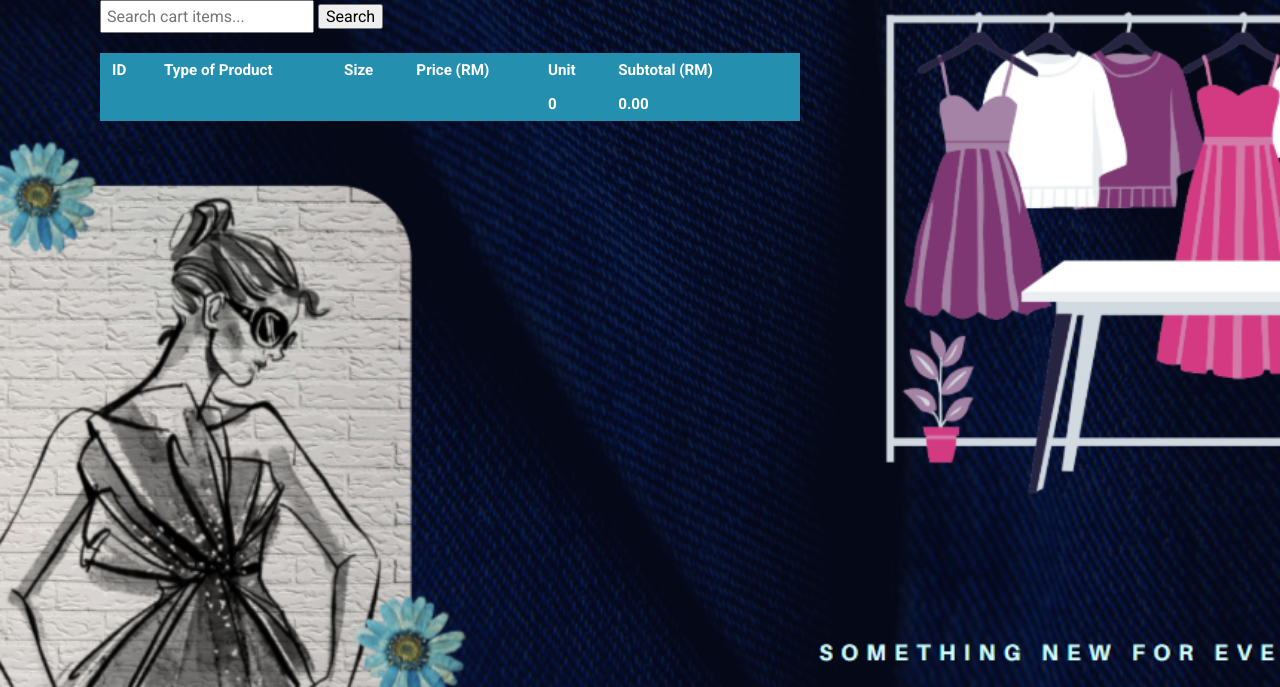
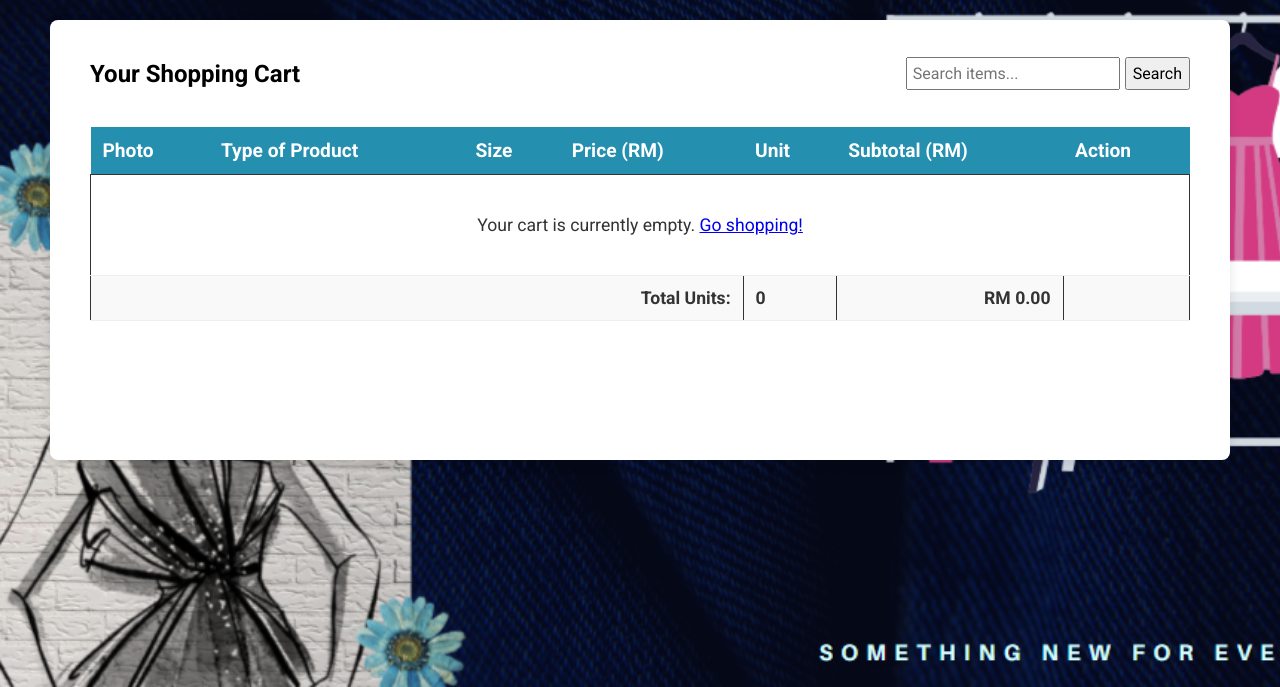
Before and after one commit to jaclynnnn29/php-assignment, a PHP site: page /order/cart.php in a window 1280 px wide. Shown: the part 113-800 px from the top of the page. Run offline with PHP 8.4, Linux system fonts and the light colour scheme; lists and menus that the app fills with data are empty.

Commit message:
alot of changes so busy dont kacao me

```diff
--- a/M&H Online Shopping/_base.php
+++ b/M&H Online Shopping/_base.php
@@ -260,6 +260,23 @@ function is_exists($value, $table, $field) {
     return $stm->fetchColumn() > 0;
 }
 
+function generate_id($table, $column, $prefix, $length) {
+    global $_db;
+    $stm = $_db->prepare("SELECT MAX($column) FROM `$table` WHERE $column LIKE ?");
+    $stm->execute(["$prefix%"]);
+    $max = $stm->fetchColumn();
+
+    if ($max) {
+        $n = (int)substr($max, strlen($prefix)) + 1;
+    } else {
+        $n = 1;
+    }
+
+    return $prefix . str_pad($n, $length, '0', STR_PAD_LEFT);
+}
+
+
+
 // ============================================================================
 // Global Constants and Variables
 // ============================================================================
--- a/M&H Online Shopping/_head.php
+++ b/M&H Online Shopping/_head.php
@@ -4,73 +4,60 @@
     <meta charset="UTF-8">
     <meta name="viewport" content="width=device-width, initial-scale=1.0">
     <title><?= $_title ?? 'Untitled' ?></title>
-    <link rel="shortcut icon" href="/images/favicon.png">
-    <link rel="stylesheet" href="/css/app.css">
+    <link rel="stylesheet" href="../css/app.css">
     <script src="https://cdnjs.cloudflare.com/ajax/libs/jquery/3.7.1/jquery.min.js"></script>
-    <script src="/js/app.js"></script>
     <link rel="stylesheet" href="https://cdnjs.cloudflare.com/ajax/libs/font-awesome/6.0.0/css/all.min.css">
     <link href='https://unpkg.com/boxicons@2.1.4/css/boxicons.min.css' rel='stylesheet'>
 </head>
 <body>
-    <!-- Flash message -->
     <div id="info"><?= temp('info') ?></div>
 
     <header>
         <h1>
-            <a href="/home.php">
-                <img src="/images/MnH_Logo.png" alt="M&H Logo">
+            <a href="../home.php">
+                <img src="../images/MnH_Logo.png" alt="M&H Logo">
                 <span>M&H Online Shopping</span>
             </a>
         </h1>
 
         <div>
-            <a href="/home.php" class="<?= $_title == 'Home' ? 'active' : '' ?>">
+            <a href="../home.php" class="<?= ($_title ?? '') == 'Home' ? 'active' : '' ?>">
                 <i class="bx bx-home-alt"></i> Home
             </a>
-            <a href="/product/list.php">
+            <a href="../product/list.php">
                 <i class="bx bx-package"></i> Products
             </a>
 
             <?php if ($_user): ?>
-                <a href="/logout.php"><i class="bx bx-door-open-alt"></i> Logout</a>
+                <a href="../logout.php"><i class="bx bx-door-open-alt"></i> Logout</a>
             <?php else: ?>
-                <a href="/login.php"><i class="bx bx-key"></i> Login</a>
-                <a href="/user/register.php"><i class="bx bx-user-plus"></i> Register</a>
+                <a href="../login.php"><i class="bx bx-key"></i> Login</a>
+                <a href="../user/register.php"><i class="bx bx-user-plus"></i> Register</a>
             <?php endif ?>
 
-            <a href="/contact.php">
-                <i class="bx bx-id-card"></i> Contact
-            </a>
-
-            <a href="/about.php">
-                <i class="bx bx-info-circle"></i> About
-            </a>
-
+            <a href="../contact.php"><i class="bx bx-id-card"></i> Contact</a>
+            <a href="../about.php"><i class="bx bx-info-circle"></i> About</a>
         </div>
     </header>
 
     <nav class="sub_nav">
-            <a href="/index.php">Index</a>
-            <a href="/product/list.php">Products</a>
-            <a href="/order/cart.php">
+        <a href="../index.php">Index</a>
+        <a href="../product/list.php">Products</a>
+        <a href="../order/cart.php">
             Shopping Cart
-
             <?php
                 $cart = get_cart();
                 $count = count($cart);
-                    if ($count) {
-                        echo "($count)";
-                    }
+                if ($count) echo "($count)";
             ?>
         </a>
 
-            <?php if ($_user?->role == 'Member'): ?>
-                <a href="/order/history.php">Order History</a>
+        <?php if (($_user->role ?? '') == 'Member'): ?>
+            <a href="../order/history.php">Order History</a>
         <?php endif ?>
 
-            <?php if ($_user?->role == 'Admin'): ?>
-                <a href="/admin/product_list.php">Product List (Admin)</a>
-                <a href="/admin/product_manage.php">Product Management (Admin)</a>
+        <?php if (($_user->role ?? '') == 'Admin'): ?>
+            <a href="../admin/product_list.php">Product List (Admin)</a>
+            <a href="../admin/product_manage.php">Product Management (Admin)</a>
         <?php endif ?>
-
     </nav>
--- a/M&H Online Shopping/home.php
+++ b/M&H Online Shopping/home.php
@@ -25,7 +25,7 @@ include '_head.php';
     </p>
 
     <div class="hero-buttons">
-        <a href="/product/list.php" style="padding: 12px 30px; background: #6e8efb; color: #fff; text-decoration: none; border-radius: 25px; font-weight: bold; box-shadow: 0 4px 15px rgba(110,142,251,0.4);">
+        <a href="../product/list.php" style="padding: 12px 30px; background: #6e8efb; color: #fff; text-decoration: none; border-radius: 25px; font-weight: bold; box-shadow: 0 4px 15px rgba(110,142,251,0.4);">
             Browse Products
         </a>
     </div>
@@ -40,8 +40,8 @@ include '_head.php';
 
             <?php foreach ($products as $p): ?>
                 <div class="product-card">
-                    <a href="/product/detail.php?id=<?= $p->product_id ?>">
-                        <img src="/images/<?= $p->photo ?>" alt="<?= encode($p->product_name) ?>">
+                    <a href="../product/detail.php?id=<?= $p->product_id ?>">
+                        <img src="../images/<?= $p->photo ?>" alt="<?= encode($p->product_name) ?>">
                         <h4><?= encode($p->product_name) ?></h4>
                         <p class="price">RM <?= number_format($p->price, 2) ?></p>
                     </a>
--- a/M&H Online Shopping/order/cart.php
+++ b/M&H Online Shopping/order/cart.php
@@ -1,8 +1,7 @@
 <?php
 include '../_base.php';
 
-// ----------------------------------------------------------------------------
-
+// --- Logic ---
 if (is_post()) {
     $btn = req('btn');
     if ($btn == 'clear'){
@@ -27,93 +26,64 @@ if (is_post()) {
     } else {
         update_cart($original_id, $unit);
     }
-
     redirect();
 }
 
 $search = req('search');
-
-// ----------------------------------------------------------------------------
-
-$_title = 'Order | Shopping Cart';
+$_title = 'Shopping Cart';
 include '../_head.php';
 ?>
 
-<style>
-    .table {
-        width: auto; /* Allows the table to shrink to the size of its content */
-        min-width: 700px; /* Ensures it remains readable on larger screens */
-        margin-left: 100px; /* Indents the table from the left edge to match search form */
-    }
-
-    .table th, .table td {
-        padding: 8px 12px; /* Reduces the bulky 15px padding from app.css */
-        font-size: 0.95rem; /* Makes the text slightly smaller and professional */
-    }
-
-    .popup {
-        width: 60px; /* Shrinks the hover/preview image */
-        height: 60px;
-    }
-
-    .table select {
-        text-align: right;
-        padding: 2px;
-    }
-</style>
-<form method="get" style="margin-bottom: 20px; padding-left: 100px;">
-    <input type="text" name="search" value="<?= $search ?>" placeholder="Search cart items..." style="padding: 5px; width: 200px;">
+<main>
+    <div class="solid-container">
+        <div style="display: flex; justify-content: space-between; align-items: center; margin-bottom: 20px;">
+            <h2>Your Shopping Cart</h2>
+            <form method="get" style="display: flex; gap: 5px;">
+                <input type="text" name="search" value="<?= $search ?>" placeholder="Search items..." style="padding: 5px; width: 200px;">
                 <button type="submit">Search</button>
                 <?php if ($search): ?>
-        <a href="?">Clear Search</a>
+                    <a href="?" style="font-size: 0.8rem; align-self: center;">Clear</a>
                 <?php endif; ?>
             </form>
-<table class="table">
+        </div>
+
+        <table class="table solid-table">
+            <thead>
                 <tr>
-        <th>ID</th>
+                    <th>Photo</th>
                     <th>Type of Product</th>
                     <th>Size</th>
-        <th>Price (RM)</th>
+                    <th class="right">Price (RM)</th>
                     <th>Unit</th>
-        <th>Subtotal (RM)</th>
-        <th></th>
+                    <th class="right">Subtotal (RM)</th>
+                    <th>Action</th>
                 </tr>
-
+            </thead>
+            <tbody>
                 <?php
-        // TODO
                 $displayed_count = 0;
                 $displayed_total = 0;
 
-        $stm = $_db->prepare('SELECT pv.*, p.product_name FROM product_variants pv JOIN product p ON pv.product_id = p.product_id WHERE pv.variant_id = ?');
+                $stm = $_db->prepare('SELECT pv.*, p.product_name, p.photo FROM product_variants pv JOIN product p ON pv.product_id = p.product_id WHERE pv.variant_id = ?');
                 $stm_variants = $_db->prepare('SELECT variant_id, size FROM product_variants WHERE product_id = ? ORDER BY size');
                 $cart = get_cart();
-
 
                 foreach ($cart as $id => $unit):
                     $stm->execute([$id]);
                     $p = $stm->fetch();
-            if (!$p) {
-                $stm2 = $_db->prepare('SELECT pv.*, p.product_name FROM product_variants pv JOIN product p ON pv.product_id = p.product_id WHERE pv.product_id = ? ORDER BY pv.size LIMIT 1');
-                $stm2->execute([$id]);
-                $p = $stm2->fetch();
                     if (!$p) continue;
-            }
 
-            $variant_options = [];
-            if ($p->product_id) {
+                    if ($search && stripos($p->product_name, $search) === false) continue;
+
                     $stm_variants->execute([$p->product_id]);
                     $variant_options = $stm_variants->fetchAll();
-            }
-
-            if ($search && stripos($p->product_name, $search) === false) continue;
 
                     $subtotal = $p->price * $unit;
                     $displayed_count += $unit;
                     $displayed_total += $subtotal;
-
                 ?>
                     <tr>
-            <td><?= $p->variant_id ?></td>
+                        <td><img src="/images/<?= $p->photo ?>" style="width: 50px; height: 50px; object-fit: cover; border-radius: 4px;"></td>
                         <td><?= $p->product_name ?></td>
                         <td>
                             <form method="post">
@@ -122,7 +92,7 @@ include '../_head.php';
                                 <?= html_select('variant_id', array_column($variant_options, 'size', 'variant_id'), $id) ?>
                             </form>
                         </td>
-            <td class="right"><?= $p->price ?></td>
+                        <td class="right"><?= number_format($p->price, 2) ?></td>
                         <td>
                             <form method="post">
                                 <?= html_hidden('id', $id) ?>
@@ -130,39 +100,54 @@ include '../_head.php';
                                 <?= html_select('unit', $_units, $unit) ?>
                             </form>
                         </td>
-            <td class="right">
-                <?= sprintf('%.2f', $subtotal) ?>
-
-            </td>
+                        <td class="right"><?= number_format($subtotal, 2) ?></td>
                         <td>
-                <button data-post="?id=<?= $p->variant_id ?>&unit=0" data-confirm="Remove this item?" style="color: red; background: none; border: none; cursor: pointer; padding: 0;"><i class="fa fa-times"></i></button>
-                <img src="/images/<?= $p->photo ?>" class="popup">
+                            <button data-post="?id=<?= $id ?>&unit=0" data-confirm="Remove?" class="link-delete" style="background:none; border:none; cursor:pointer;">
+                                <i class="fa fa-trash"></i> Remove
+                            </button>
                         </td>
                     </tr>
                 <?php endforeach ?>
 
+                <?php if (empty($cart)): ?>
                     <tr>
-        <th colspan="4"></th>
-        <th class="right"><?= $displayed_count ?></th>
-        <th class="right"><?= sprintf('%.2f', $displayed_total) ?></th>
-        <th></th>
+                        <td colspan="7" style="text-align: center; padding: 40px; color: #666;">
+                            Your cart is currently empty. <a href="../product/list.php">Go shopping!</a>
+                        </td>
                     </tr>
+                <?php endif; ?>
+            </tbody>
+            <tfoot>
+                <tr style="background: #f9f9f9; font-weight: bold;">
+                    <td colspan="4" style="text-align: right;">Total Units:</td>
+                    <td><?= $displayed_count ?></td>
+                    <td class="right">RM <?= number_format($displayed_total, 2) ?></td>
+                    <td></td>
+                </tr>
+            </tfoot>
         </table>
 
-<p style="padding-left: 100px;">
-    <!-- TODO -->
+        <div style="margin-top: 20px; text-align: right;">
             <?php if ($cart): ?>
-        <button data-post="?btn=clear">Clear All</button>
+                <button data-post="?btn=clear" style="background: #eee; color: #333;">Clear All Items</button>
 
                 <?php if ($_user?->role == 'Member'): ?>
-            <button data-get="checkout.php" data-confirm="Check your details before checkout?">Checkout</button>
+                    <button data-get="checkout.php" class="btn-add" style="margin-left: 10px;">Proceed to Checkout</button>
                 <?php else: ?>
-            Please <a href="/login.php">login</a> as member to checkout
+                    <span style="margin-left: 10px; color: #666;">
+                        Please <a href="/login.php">login</a> to checkout.
+                    </span>
                 <?php endif ?>
             <?php endif ?>
-</p>
+        </div>
+    </div>
+</main>
 
 <script>
-    // TODO
     $('select').on('change', e => e.target.form.submit());
 </script>
+
+<?php
+?>
+</body>
+</html>
--- a/M&H Online Shopping/order/history.php
+++ b/M&H Online Shopping/order/history.php
@@ -11,8 +11,8 @@ auth('Member');
 // TODO
 $stm = $_db ->prepare('
     SELECT * FROM `order`
-    WHERE user_id = ?
-    ORDER BY datetime DESC
+    JOIN `item` ON `order`.order_id = `item`.order_id
+    WHERE `order`.user_id = ?
     ');
 $stm->execute([$_user->user_id]);
 $arr = $stm->fetchAll();
```
Also changed, not shown: M&H Online Shopping/admin/product_list.php (+7 -1 lines), M&H Online Shopping/admin/product_manage.php (+31 -10 lines), M&H Online Shopping/order/checkout.php (+40 -40 lines), M&H Online Shopping/order/detail.php (+29 -87 lines), 1 other file. Lines whose indentation alone changed are shown as unchanged.
